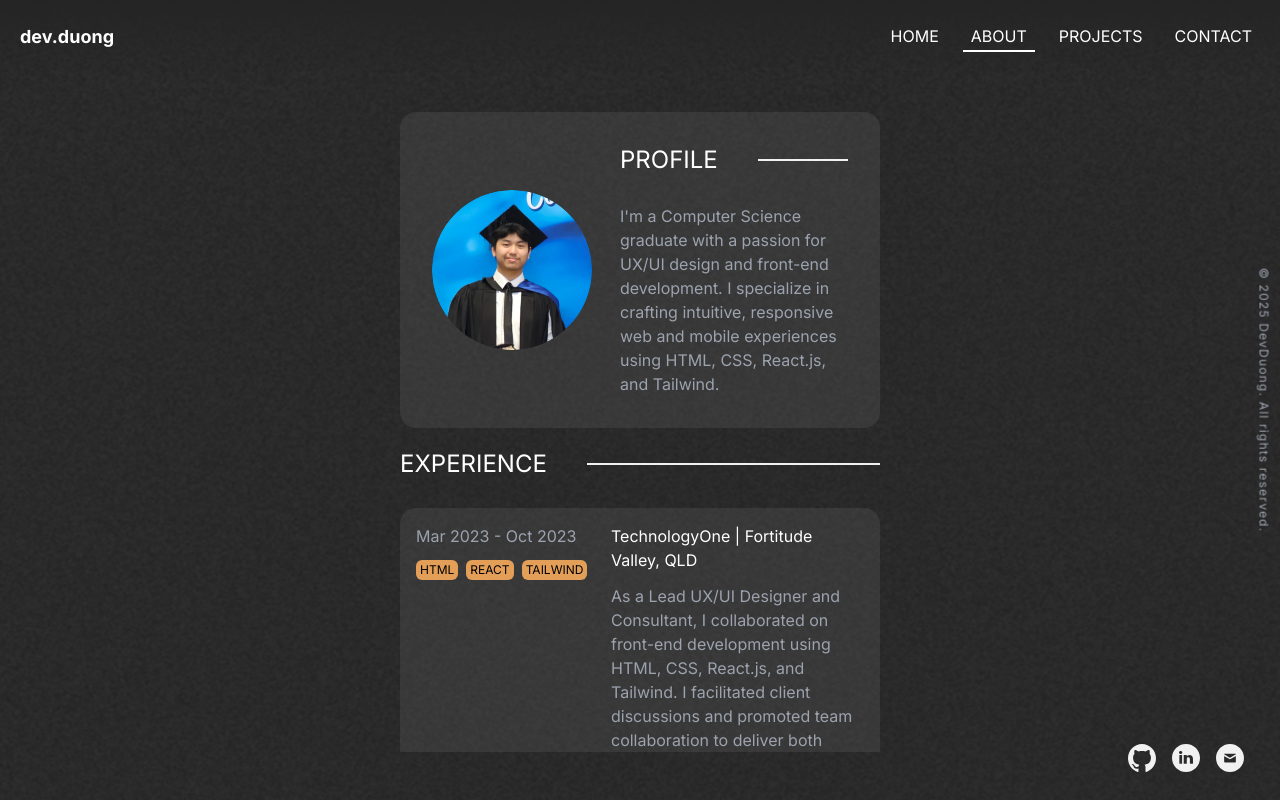
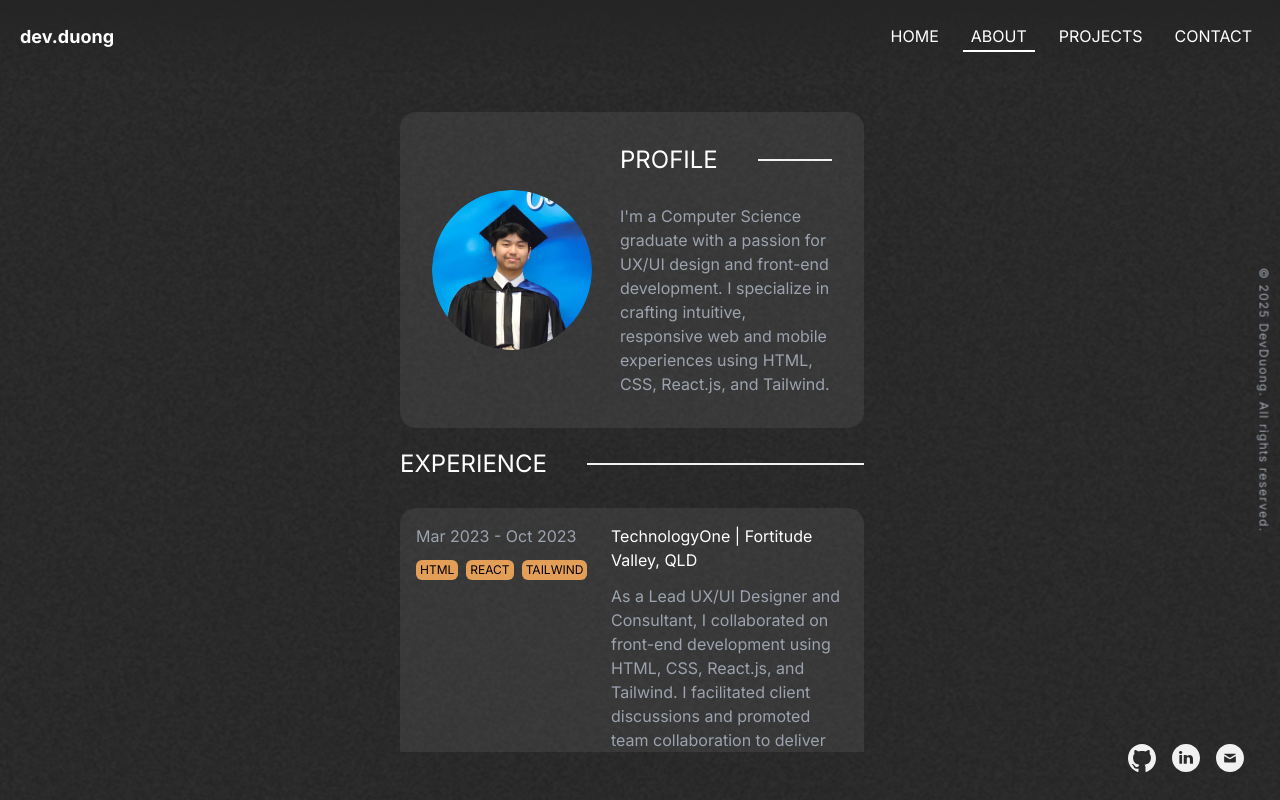
Before and after one commit to dev-duong/dev-duong.github.io, a React (Create React App) app: page /about in a window 1280 px wide. Built offline with nearby package versions, Linux system fonts and the light colour scheme.

Commit message:
Update About.js

```diff
--- a/src/pages/About.js
+++ b/src/pages/About.js
@@ -21,7 +21,7 @@ const About = () => {
       <PageWrapper>
         {/* Profile Section */}
         <div
-          className="custom-scrollbar"
+          className="pr-4 custom-scrollbar"
           style={{ maxHeight: "80vh", overflowY: "auto" }}
         >
           <section className="flex flex-col lg:flex-row justify-center items-center mb-5 gap-7 text-center lg:text-left bg-[#686868] bg-opacity-25 hover:bg-opacity-60 transition duration-300 ease-in-out transform hover:-translate-y-1 p-8 rounded-2xl">
```
